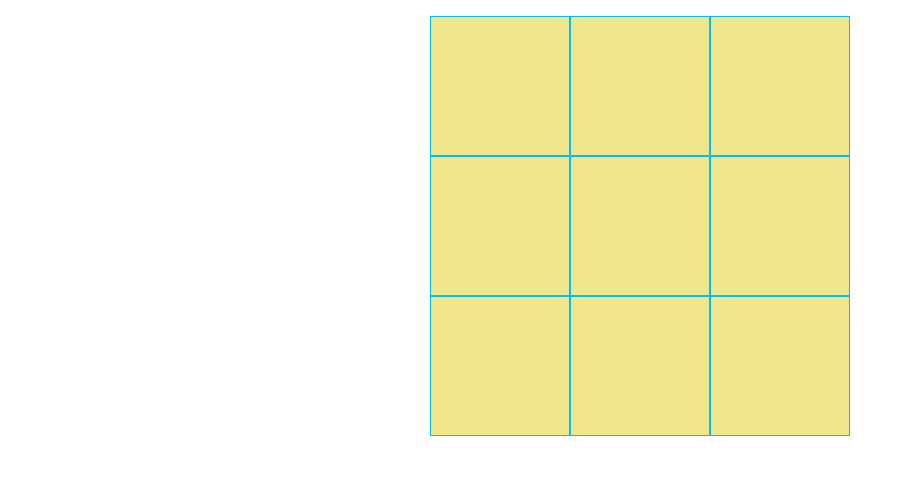
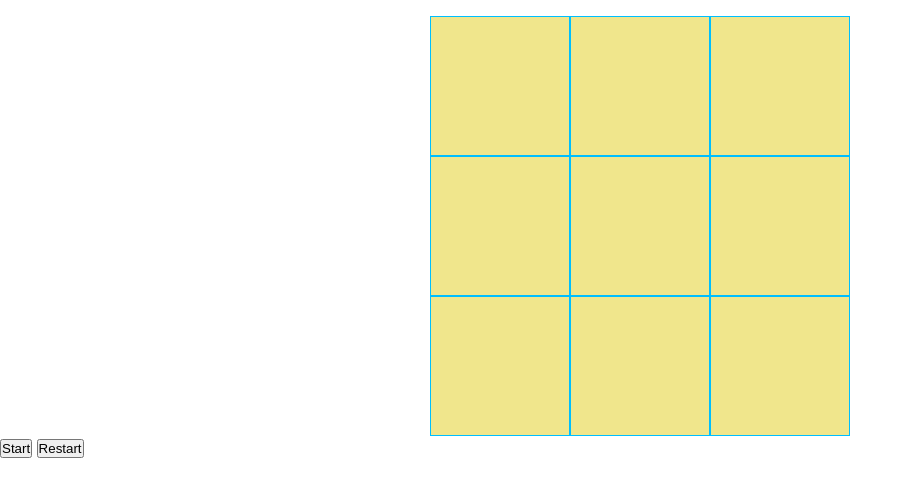
Before and after one commit to arey-dev/tic-tac-toe, a plain HTML site: page index.html in a window 1280 px wide. Shown: the part 96-592 px from the top of the page, without its empty margins (0-913 px from the left). Drawn offline with Linux system fonts and the light colour scheme.

Commit message:
add buttons

```diff
--- a/index.html
+++ b/index.html
@@ -23,6 +23,10 @@
       <div data-pos="7" class="square"></div>
       <div data-pos="8" class="square"></div>
     </section>
+    <div id="buttons-container">
+      <button id="start-btn" class="button">Start</button>
+      <button id="restart-btn" class="button">Restart</button>
+    </div>
   </main>
 </body>
 </html>
```
